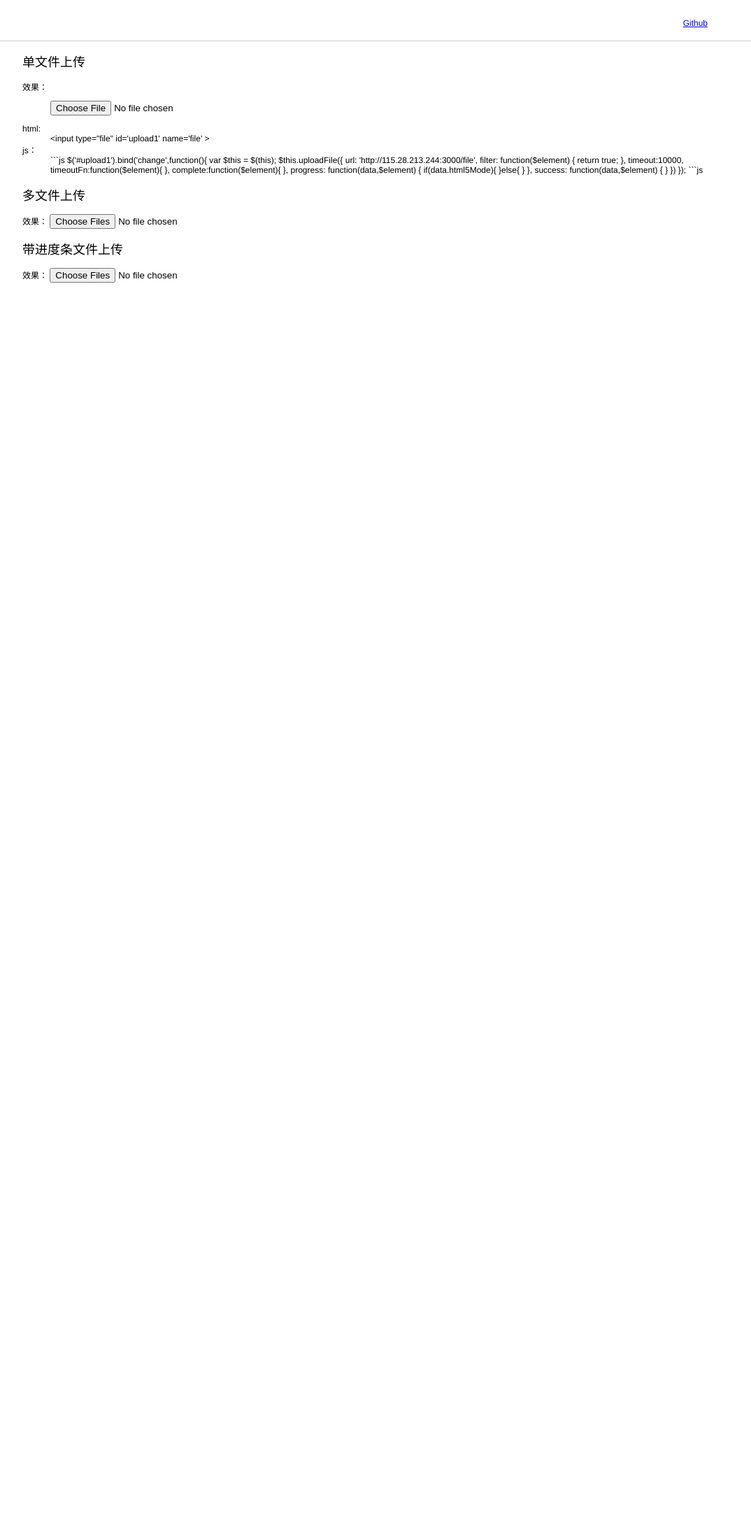
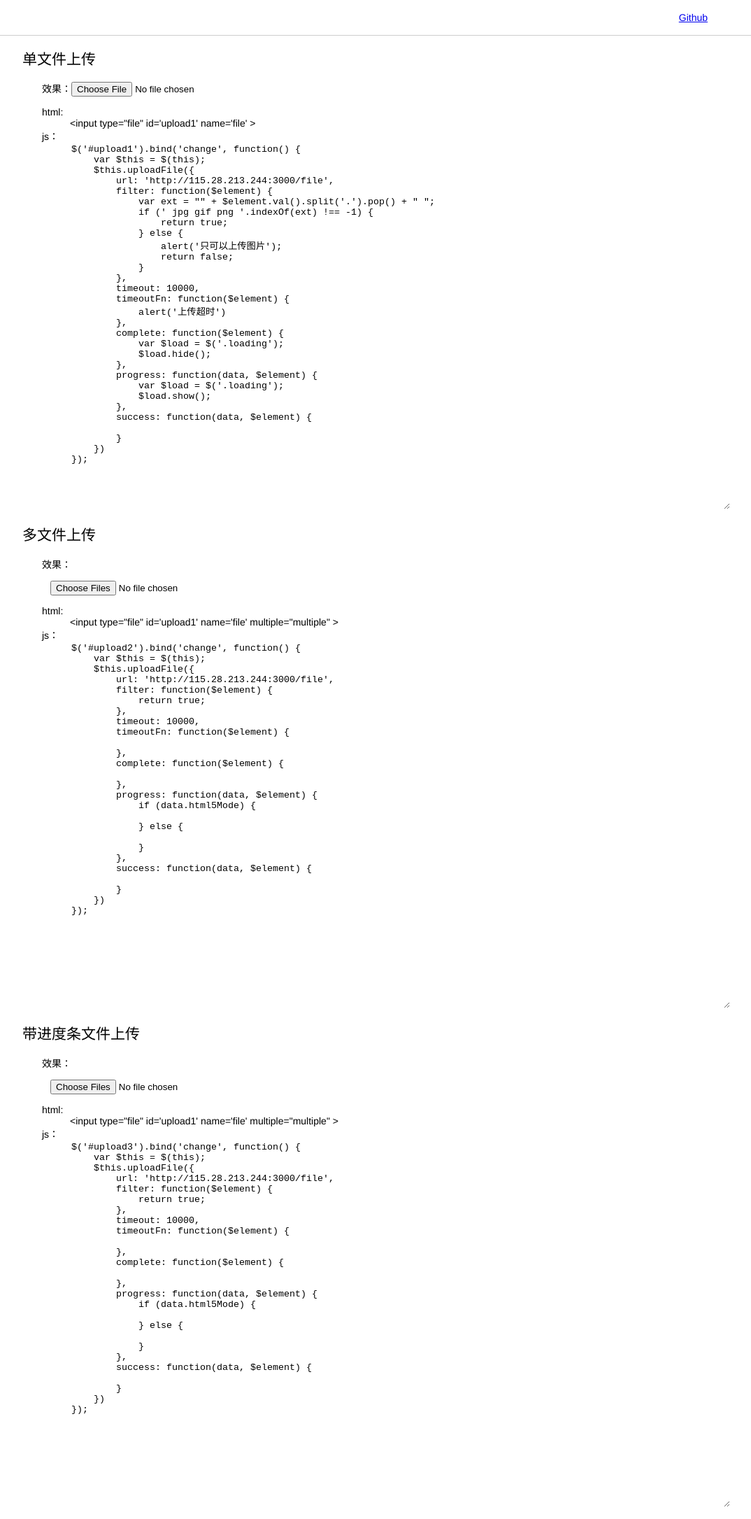
Before and after one commit to heartbeatsfeeling/uploadFile, a Jekyll site: the page default.html, which Jekyll copies as it is, in a window 1280 px wide. Shown: the whole page at 70% size, without its empty margins (118-1192 px from the left). Built offline with Jekyll 4.4.1, drawn with Linux system fonts in a browser that asks for light colours; before the commit the page ends 900 px from its top, so only the background shows below that.

Commit message:
add blog

````diff
--- a/default.html
+++ b/default.html
@@ -15,18 +15,181 @@
 			<div class="github right">
 				<a href="https://github.com/heartbeatsfeeling/uploadFile" title='Github'>Github</a>
 			</div>
+			<div class="loading"></div>
 		</div>
 	</header>
 	<div class="wrap">
 		<div class="item">
 			<h2>单文件上传</h2>
 			<dl>
+				<dt>效果：<input type="file" id='upload1' name='file'></dt>
+				<dd>
+					<ul></ul>
+				</dd>
+			</dl>
+			<dd>
+				<script>
+					$('#upload1').bind('change',function(){
+						var $this = $(this);
+						$this.uploadFile({
+							url: 'http://115.28.213.244:3000/file',
+							filter: function($element) {
+								var ext="" +$element.val().split('.').pop()+" ";
+								if(' jpg gif png '.indexOf(ext)!==-1){
+									return true;
+								}else{
+									alert('只可以上传图片');
+									return false;
+								}
+							},
+							timeout:10000,
+							timeoutFn:function($element){
+								alert('上传超时')
+							},
+							complete:function($element){
+								var $load=$('.loading');
+								$load.hide();
+							},
+							progress: function(data,$element) {
+								var $load=$('.loading');
+								$load.show();
+							},
+							success: function(data,$element) {
+								if(data.flag){
+									$element.closest('.item').find('ul').append("<li><img src='"+data.path+"'></li>")
+								}else{
+
+								}
+							}
+						})
+					});
+				</script>
+			</dd>
+			<dl>
+				<dt>html:</dt>
+				<dd>&lt;input type="file" id='upload1' name='file' &gt;</dd>
+				<dt>js：</dt>
+				<dd class='sourcejs hide'>
+					$('#upload1').bind('change',function(){
+						var $this = $(this);
+						$this.uploadFile({
+							url: 'http://115.28.213.244:3000/file',
+							filter: function($element) {
+								var ext="" +$element.val().split('.').pop()+" ";
+								if(' jpg gif png '.indexOf(ext)!==-1){
+									return true;
+								}else{
+									alert('只可以上传图片');
+									return false;
+								}
+							},
+							timeout:10000,
+							timeoutFn:function($element){
+								alert('上传超时')
+							},
+							complete:function($element){
+								var $load=$('.loading');
+								$load.hide();
+							},
+							progress: function(data,$element) {
+								var $load=$('.loading');
+								$load.show();
+							},
+							success: function(data,$element) {
+
+							}
+						})
+					});
+				</dd>
+				<dd> <textarea name="" class='beautifyjs' readonly="true"></textarea> </dd>
+			 </dl>
+		</div>
+		<div class="item">
+			<h2>多文件上传</h2>
+			<dl>
 				<dt>效果：</dt>
 			</dl>
 			<dd>
-				<input type="file" id='upload1' name='file'>
+				<input type="file" id='upload2' name='file' multiple="multiple">
 				<script>
-					$('#upload1').bind('change',function(){
+					$('#upload2').bind('change',function(){
+						var $this = $(this);
+						$this.uploadFile({
+							url: 'http://115.28.213.244:3000/file',
+							filter: function($element) {
+								var ext=$element.val().split('.').pop();
+								if(ext.indexOf('jpg gif png')!==-1){
+									return true;
+								}else{
+									alert('只可以上传图片');
+									return false;
+								}
+							},
+							timeout:10000,
+							timeoutFn:function($element){
+
+							},
+							complete:function($element){
+
+							},
+							progress: function(data,$element) {
+								if(data.html5Mode){
+
+								}else{
+
+								}
+							},
+							success: function(data,$element) {
+
+							}
+						})
+					});
+				</script>
+			</dd>
+			<dl>
+				<dt>html:</dt>
+				<dd>&lt;input type="file" id='upload1' name='file' multiple="multiple" &gt;</dd>
+				<dt>js：</dt>
+				<dd class='sourcejs hide'>
+					$('#upload2').bind('change',function(){
+						var $this = $(this);
+						$this.uploadFile({
+							url: 'http://115.28.213.244:3000/file',
+							filter: function($element) {
+								return true;
+							},
+							timeout:10000,
+							timeoutFn:function($element){
+
+							},
+							complete:function($element){
+
+							},
+							progress: function(data,$element) {
+								if(data.html5Mode){
+
+								}else{
+
+								}
+							},
+							success: function(data,$element) {
+
+							}
+						})
+					});
+				</dd>
+				<dd> <textarea name="" class='beautifyjs' readonly="true"></textarea> </dd>
+			 </dl>
+		</div>
+		<div class="item">
+			<h2>带进度条文件上传</h2>
+			<dl>
+				<dt>效果：</dt>
+			</dl>
+			<dd>
+				<input type="file" id='upload1' name='file' multiple="multiple">
+				<script>
+					$('#upload3').bind('change',function(){
 						var $this = $(this);
 						$this.uploadFile({
 							url: 'http://115.28.213.244:3000/file',
@@ -56,11 +219,10 @@
 			</dd>
 			<dl>
 				<dt>html:</dt>
-				<dd>&lt;input type="file" id='upload1' name='file' &gt;</dd>
+				<dd>&lt;input type="file" id='upload1' name='file'  multiple="multiple" &gt;</dd>
 				<dt>js：</dt>
-				<dd class='beautify1'>
-					```js
-						$('#upload1').bind('change',function(){
+				<dd class='sourcejs hide'>
+					$('#upload3').bind('change',function(){
 						var $this = $(this);
 						$this.uploadFile({
 							url: 'http://115.28.213.244:3000/file',
@@ -86,76 +248,18 @@
 							}
 						})
 					});
-					```js
 				</dd>
+				<dd> <textarea name="" class='beautifyjs' readonly="true"></textarea> </dd>
 			 </dl>
 		</div>
-		<div class="item">
-			<h2>多文件上传</h2>
-			效果：
-			<input type="file" id='upload1' name='file' multiple="multiple">
+	</div>
 	<script>
-				$('#upload1').bind('change',function(){
-					var $this = $(this);
-					$this.uploadFile({
-						url: 'http://115.28.213.244:3000/file',
-						filter: function($element) {
-							return true;
-						},
-						timeout:10000,
-						timeoutFn:function($element){
-
-						},
-						complete:function($element){
-
-						},
-						progress: function(data,$element) {
-							if(data.html5Mode){
-
-							}else{
-
-							}
-						},
-						success: function(data,$element) {
-
-						}
+		$('.item').each(function(){
+			var $this=$(this);
+			var source=$this.find('.sourcejs').text();
+			var $beautifyjs=$this.find('.beautifyjs');
+			$beautifyjs.val(js_beautify(source))
 		})
-				});
 	</script>
-		</div>
-		<div class="item">
-			<h2>带进度条文件上传</h2>
-			效果：
-			<input type="file" id='upload1' name='file' multiple="multiple">
-			<script>
-				$('#upload1').bind('change',function(){
-					var $this = $(this);
-					$this.uploadFile({
-						url: 'http://115.28.213.244:3000/file',
-						filter: function($element) {
-							return true;
-						},
-						timeout:10000,
-						timeoutFn:function($element){
-
-						},
-						complete:function($element){
-
-						},
-						progress: function(data,$element) {
-							if(data.html5Mode){
-
-							}else{
-
-							}
-						},
-						success: function(data,$element) {
-
-						}
-					})
-				});
-			</script>
-		</div>
-	</div>
 </body>
 </html>
--- a/static/css/index.css
+++ b/static/css/index.css
@@ -1,12 +1,33 @@
+div,body,p{
+	margin:0;padding:0;
+}
 .cf:before,.cf:after {
 	content:"";
 	display:table;
 }
 .cf:after { clear:both; }
-body{font-size: 12px;font-family: "Helvetica Neue",Helvetica,Arial,sans-serif}
+body{font-size: 14px;font-family: "Microsoft Yahei","Hiragino Sans GB","Helvetica Neue",Helvetica,tahoma,arial,Verdana,sans-serif,"WenQuanYi Micro Hei","宋体";}
 .cf { zoom:1; }
 .left{float:left;}
 .right{float:right;}
+.hide{display: none;}
+textarea{
+
+	width:100%;
+	height:520px;
+	border: 0 none;
+}
+.loading{
+	display:none;
+	position: absolute;
+	width:16px;
+	height:16px;
+	top:50%;
+	left:50%;
+	margin-top:-8px;
+	margin-left:-8px;
+	background: url(../image/loading.gif)
+}
 h1,h2{
 	font-weight: 500;
 }
@@ -15,7 +36,19 @@ h1,h2{
 	margin:0 auto;
 }
 header{
+	position: relative;
 	height:50px;
 	line-height: 50px;
 	border-bottom:1px solid #cecece;
 }
+dl{
+	text-indent: 2em;
+}
+dl dd{
+	text-indent: 2em;
+}
+.item img{
+	width:60px;
+	height:60px;
+	margin:10px;
+}
````
Also changed, not shown: static/image/loading.gif (added). Lines whose indentation alone changed are shown as unchanged.
